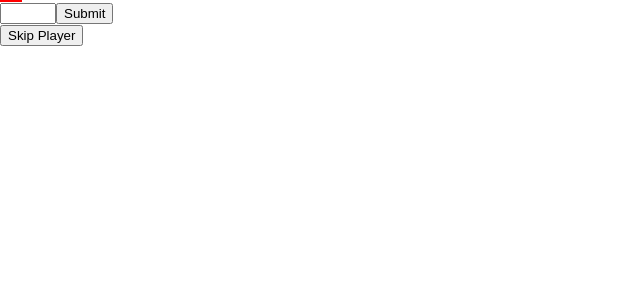
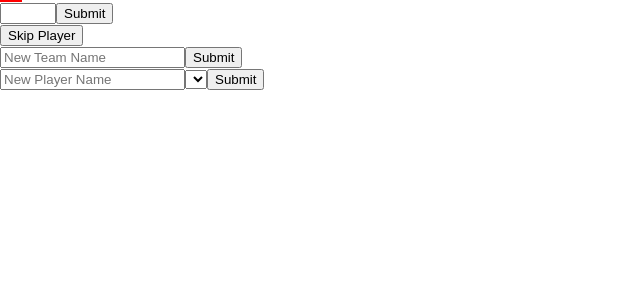
Before and after one commit to ajalmaguer/molkky-scorekeeper, a React (Vite) app: page / in a window 1280 px wide. Shown: the top 300 px of the page, without its empty margins (0-640 px from the left). Built offline with nearby package versions, Linux system fonts and the light colour scheme.

Commit message:
can add/remove team, add/remove player

```diff
--- a/src/App.tsx
+++ b/src/App.tsx
@@ -1,4 +1,4 @@
-import { FormEvent, useRef, useState } from 'react';
+import { FormEvent, Fragment, useRef, useState } from 'react';
 import './App.css';
 import { Column, DataTable } from './data_table';
 import { Game } from './game';
@@ -43,8 +43,6 @@ function mapGame(game: Game): GameDataRow[] {
 function App() {
   const { current: game } = useRef(LocalStorageService.getGame());
   const [mappedGame, setMappedGame] = useState(mapGame(game));
-  const [whosNext, setWhosNext] = useState(game.whosNext);
-  const formRef = useRef<HTMLFormElement>(null);
 
   const columns: Column<GameDataRow>[] = [
     {
@@ -54,12 +52,43 @@ function App() {
       },
     },
   ];
-  game.teams.forEach((team) => {
+  game.teams.forEach((team, teamIndex) => {
     columns.push({
       header: (
         <>
-          <div>{team.name}</div>
-          <div>{team.players.map((player) => player.name).join(' / ')}</div>
+          <div>
+            {team.name}{' '}
+            <button
+              onClick={() =>
+                removeTeam({
+                  teamIndex,
+                  teamName: team.name,
+                })
+              }
+            >
+              🗑
+            </button>
+          </div>
+          <div>
+            {team.players.map((player, playerIndex) => (
+              <Fragment key={playerIndex}>
+                <span>{player.name}</span>
+                <button
+                  onClick={() =>
+                    removePlayer({
+                      teamIndex,
+                      playerIndex,
+                      teamName: team.name,
+                      playerName: player.name,
+                    })
+                  }
+                >
+                  🗑
+                </button>
+                {playerIndex !== team.players.length - 1 && <span>/</span>}
+              </Fragment>
+            ))}
+          </div>
         </>
       ),
       content: (rowData) => (
@@ -73,14 +102,83 @@ function App() {
   function updateGame(cb: () => void) {
     cb();
     setMappedGame(mapGame(game));
-    setWhosNext(game.whosNext);
     LocalStorageService.backupGame(game);
+  }
+
+  function removeTeam({
+    teamIndex,
+    teamName,
+  }: {
+    teamIndex: number;
+    teamName: string;
+  }) {
+    if (confirm(`Remove team ${teamName}?`)) {
+      updateGame(() => game.removeTeam(teamIndex));
+    }
+  }
+
+  function removePlayer({
+    teamIndex,
+    playerIndex,
+    teamName,
+    playerName,
+  }: {
+    teamIndex: number;
+    playerIndex: number;
+    teamName: string;
+    playerName: string;
+  }) {
+    if (confirm(`Remove ${playerName} from ${teamName}?`)) {
+      updateGame(() => {
+        game.teams[teamIndex].removePlayer(playerIndex);
+      });
+    }
   }
 
   function skipPlayer() {
     updateGame(() => game.nextPlayer());
   }
 
+  // ----------------------------------------
+  // new team
+  // ----------------------------------------
+  const newTeamForm = useRef<HTMLFormElement>(null);
+  function submitNewTeam(e: FormEvent) {
+    e.preventDefault();
+    const formData = new FormData(e.target! as HTMLFormElement);
+    const name = formData.get('name');
+    if (!name) {
+      return;
+    }
+
+    updateGame(() => game.addTeam(name as string));
+    newTeamForm.current?.reset();
+  }
+
+  // ----------------------------------------
+  // new player
+  // ----------------------------------------
+  const newPlayerForm = useRef<HTMLFormElement>(null);
+  function submitNewPlayer(e: FormEvent) {
+    e.preventDefault();
+    const formData = new FormData(e.target! as HTMLFormElement);
+    const name = formData.get('name');
+    const team = formData.get('team');
+    if (!name || !team) {
+      return;
+    }
+    console.log({ name, team });
+
+    updateGame(() =>
+      game.teams[parseInt(team as string)].addPlayer(name as string)
+    );
+    newPlayerForm.current?.reset();
+  }
+
+  // ----------------------------------------
+  // currentScoreForm
+  // ----------------------------------------
+  const currentScoreForm = useRef<HTMLFormElement>(null);
   function submitCurrentTeamScore(e: FormEvent) {
     e.preventDefault();
     const formData = new FormData(e.target! as HTMLFormElement);
@@ -90,7 +188,7 @@ function App() {
       return;
     }
     updateGame(() => game.submitScoreForCurrentTeam(score));
-    formRef.current?.reset();
+    currentScoreForm.current?.reset();
   }
 
   return (
@@ -99,9 +197,10 @@ function App() {
 
       <DataTable columns={columns} data={mappedGame} className="table" />
 
-      {whosNext && <div>Next Player: {whosNext.name}</div>}
+      {game.whosNext && <div>Next Player 2: {game.whosNext?.name}</div>}
+
       <div>
-        <form onSubmit={submitCurrentTeamScore} ref={formRef}>
+        <form onSubmit={submitCurrentTeamScore} ref={currentScoreForm}>
           <input type="number" name="score" min={0} max={12} />
           <button type="submit">Submit</button>
         </form>
@@ -109,6 +208,26 @@ function App() {
       <div>
         <button onClick={skipPlayer}>Skip Player</button>
       </div>
+
+      <div>
+        <form onSubmit={submitNewTeam} ref={newTeamForm}>
+          <input type="text" name="name" placeholder="New Team Name" />
+          <button type="submit">Submit</button>
+        </form>
+      </div>
+      <div>
+        <form onSubmit={submitNewPlayer} ref={newPlayerForm}>
+          <input type="text" name="name" placeholder="New Player Name" />
+          <select name="team">
+            {game.teams.map((team, index) => (
+              <option value={index} key={index}>
+                {team.name}
+              </option>
+            ))}
+          </select>
+          <button type="submit">Submit</button>
+        </form>
+      </div>
     </div>
   );
 }
```
